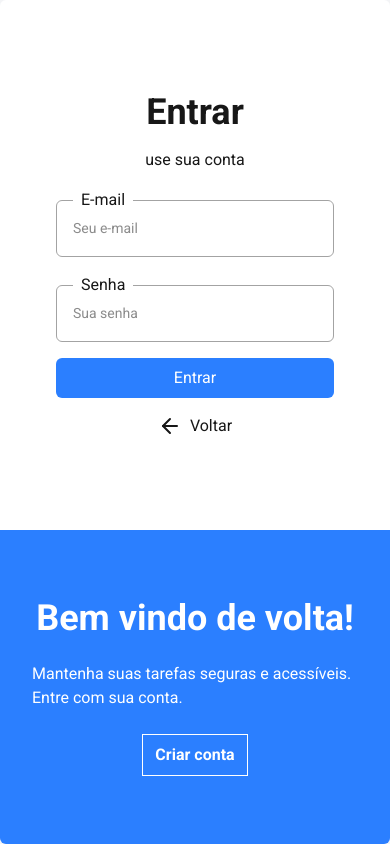
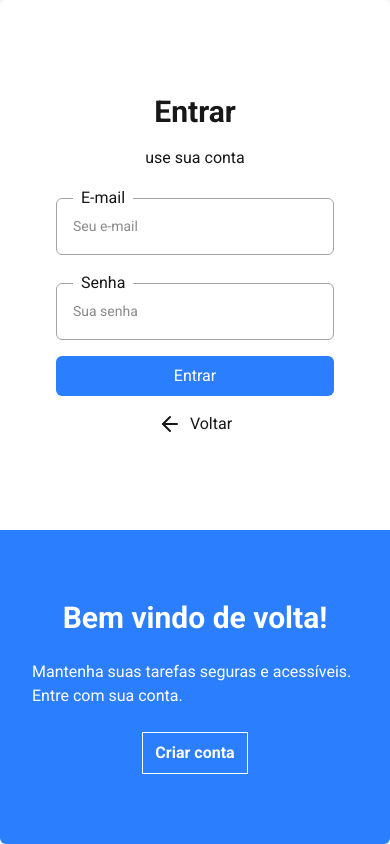
Before and after one commit to ivanrods/task-pro, a Next.js app: page /login in a window 390 px wide. Built offline with nearby package versions, Linux system fonts and the light colour scheme.

Commit message:
feat: fix styles

```diff
--- a/src/app/login/page.tsx
+++ b/src/app/login/page.tsx
@@ -53,7 +53,7 @@ const Login = () => {
           onSubmit={handleSubmit(onSubmit)}
           className="flex flex-col items-center justify-center gap-4 p-14 bg-[var(--background)] "
         >
-          <h1 className="mx-auto font-bold text-4xl">Entrar</h1>
+          <h1 className="mx-auto font-bold text-3xl lg:text-4xl">Entrar</h1>
           <p>use sua conta</p>
 
           <InputForm
@@ -73,13 +73,20 @@ const Login = () => {
             {...register("password")}
             error={errors.password?.message}
           />
-          <ButtonInput type="submit" variant="save" title="Entrar" load={isSubmitting}/>
+          <ButtonInput
+            type="submit"
+            variant="save"
+            title="Entrar"
+            load={isSubmitting}
+          />
           <ButtonBack onClick={() => router.push("/tasks")} />
         </form>
         <aside className="flex text-white flex-col items-center justify-center gap-6   bg-[var(--primary-color)] p-8 w-full">
-          <h2 className="text-4xl font-bold">Bem vindo de volta!</h2>
+          <h2 className="text-3xl font-bold lg:text-4xl">
+            Bem vindo de volta!
+          </h2>
           <p>
-           Mantenha suas tarefas seguras e acessíveis. Entre com sua conta.
+            Mantenha suas tarefas seguras e acessíveis. Entre com sua conta.
           </p>
 
           <Link className="py-2 px-3 border font-semibold " href="/signup">
--- a/src/app/signup/page.tsx
+++ b/src/app/signup/page.tsx
@@ -52,7 +52,7 @@ const SignUp = () => {
     <div className="bg-[var(--background-secondary)] grid w-full h-screen md:items-center">
       <div className="grid grid-row-2 text-[var(--text-color)] md:w-[90%] lg:w-[80%] xl:w-[60%] md:h-[70%]  md:grid-cols-2 md:mx-auto rounded-md overflow-hidden">
         <aside className="flex text-white flex-col items-center justify-center gap-6 bg-[var(--primary-color)] p-8 w-full">
-          <h2 className="text-4xl font-bold">Olá amigo!</h2>
+          <h2 className="text-3xl font-bold lg:text-4xl">Olá amigo!</h2>
           <p>Cadastre-se para mantenha suas tarefas seguras e acessíveis.</p>
 
           <Link className="py-2 px-3 border font-semibold" href="/login">
@@ -64,7 +64,7 @@ const SignUp = () => {
           onSubmit={handleSubmit(onSubmit)}
           className="flex flex-col items-center justify-center gap-4 p-14 bg-[var(--background)]"
         >
-          <h1 className="mx-auto font-bold text-4xl">Cadastrar</h1>
+          <h1 className="mx-auto font-bold text-3xl lg:text-4xl">Cadastrar</h1>
           <p>insira seus dados para registro</p>
           <InputForm
             type="text"
@@ -92,7 +92,12 @@ const SignUp = () => {
             {...register("password")}
             error={errors.password?.message}
           />
-          <ButtonInput type="submit" variant="save" title="Criar conta" load={isSubmitting}/>
+          <ButtonInput
+            type="submit"
+            variant="save"
+            title="Criar conta"
+            load={isSubmitting}
+          />
           <ButtonBack onClick={() => router.back()} />
         </form>
       </div>
--- a/src/app/tasks/[task]/page.tsx
+++ b/src/app/tasks/[task]/page.tsx
@@ -63,7 +63,7 @@ export default function TaskDetail() {
       return;
     }
 
-   if (taskDetail) {
+    if (taskDetail) {
       await updateTask({
         ...taskDetail,
         title: data.title,
@@ -77,17 +77,17 @@ export default function TaskDetail() {
   };
 
   return (
-    <div className="h-full flex flex-col ">
-      <form className="h-full flex flex-col gap-4  justify-between">
-        <fieldset
+    <div className="h-full flex flex-col gap-4 pt-8">
+      <ButtonBack onClick={() => router.back()} />
+      <h3 className="text-[var(--text-color)] break-words max-w-full text-2xl font-bold mb-4 whitespace-pre-wrap break-all">
+        {watch("title")}
+      </h3>
+
+      <form className="h-full flex flex-col gap-4 justify-between">
+        <div
           className="w-full flex flex-col gap-4 pt-4
       "
         >
-          <ButtonBack onClick={() => router.back()} />
-          <h3 className="text-[var(--text-color)] break-words max-w-full text-2xl font-bold mb-4 whitespace-pre-wrap break-all">
-            {watch("title")}
-          </h3>
-
           <InputForm
             type="text"
             id="title"
@@ -134,7 +134,7 @@ export default function TaskDetail() {
               Favoritar
             </button>
           </div>
-        </fieldset>
+        </div>
         <div className="w-full flex flex-col md:flex-row items-center justify-center gap-4">
           <ButtonInput
             type="button"
@@ -154,7 +154,7 @@ export default function TaskDetail() {
                 router.back();
               }
             }}
-            load={isSubmitting}
+            load={false}
           />
         </div>
       </form>
```
